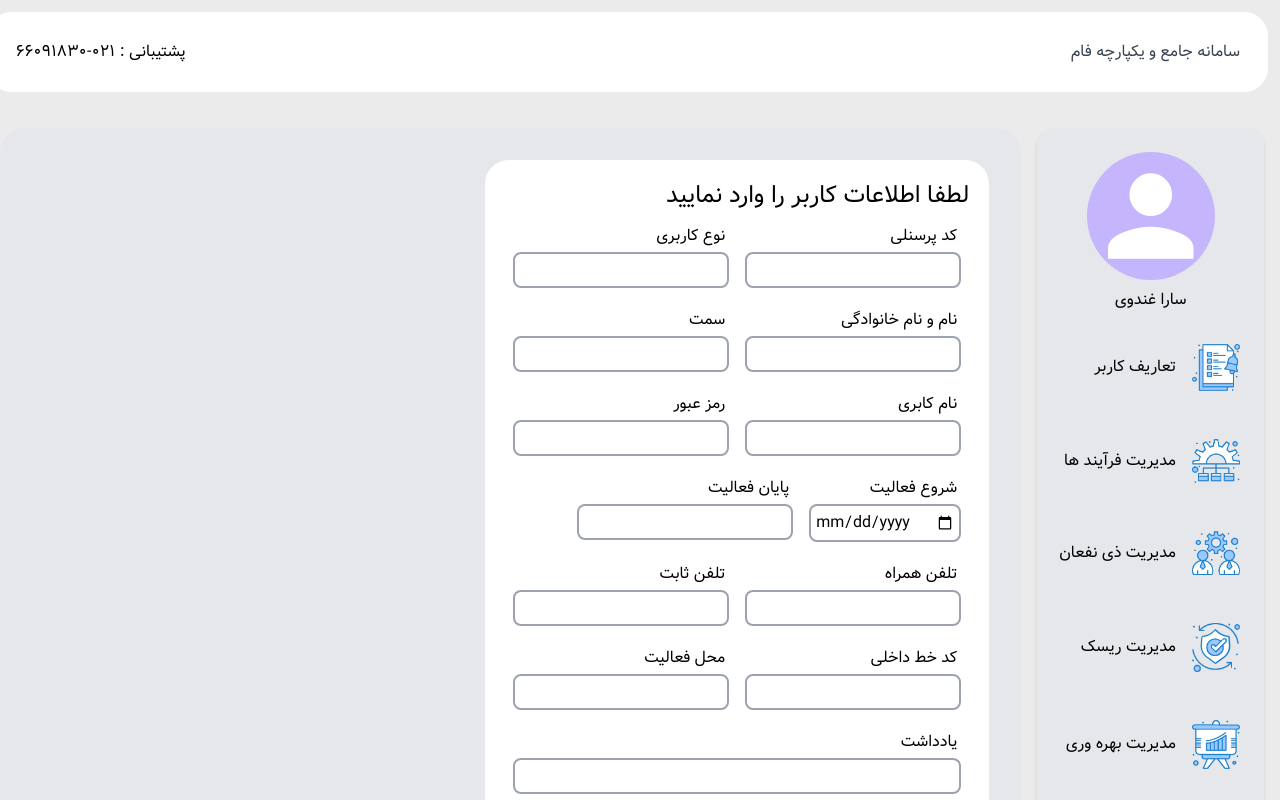
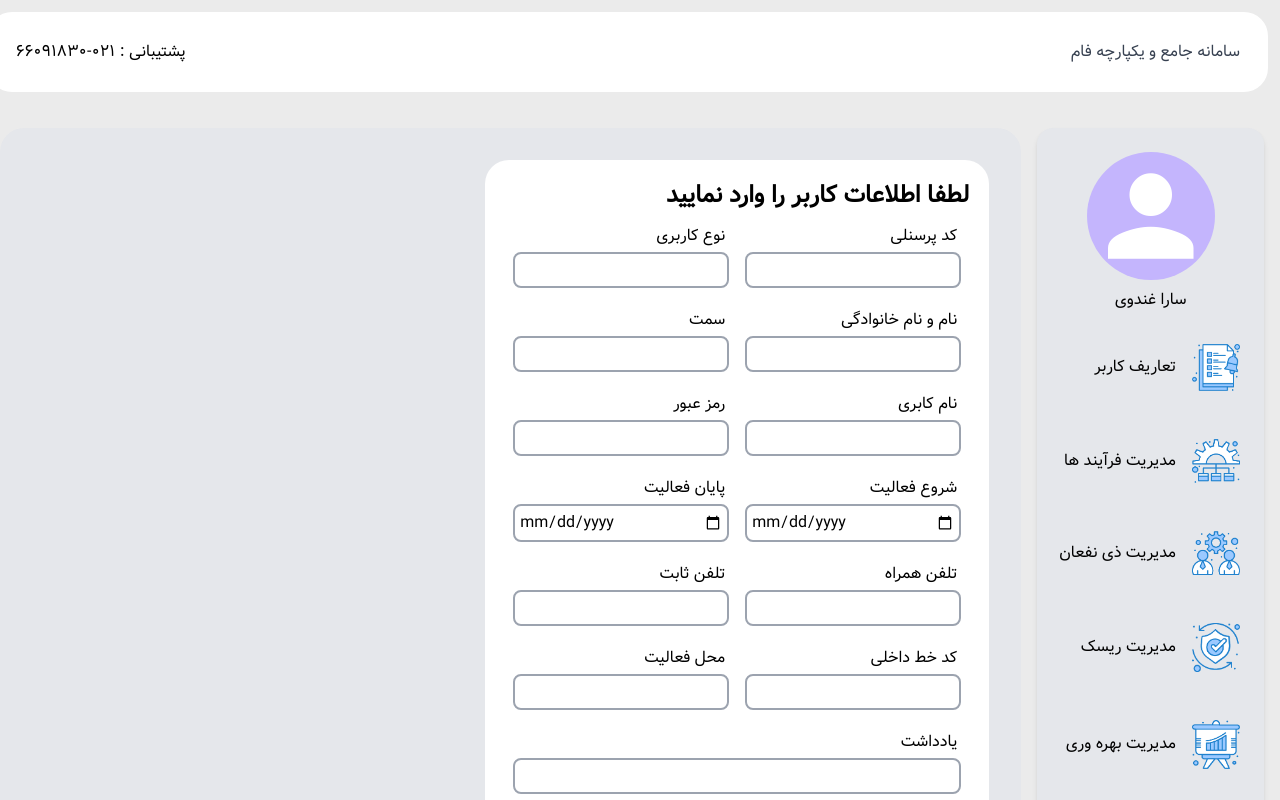
Before and after one commit to saeedtofigh/admin-pannel-vue, a Vue app: page / in a window 1280 px wide. Shown: the top 800 px of the page. Built offline with nearby package versions, Linux system fonts and the light colour scheme.

Commit message:
add inputfileld &  form componnet

```diff
--- a/src/views/Content.vue
+++ b/src/views/Content.vue
@@ -1,13 +1,14 @@
 <template>
   <div class="flex bg-gray-200 p-8 w-full rounded-3xl mt-[8rem]">
-    <div class="flex flex-col md:flex-row w-full ">
-      <div class="bg-white p-5 rounded-3xl">
-        <p class="text-2xl">لطفا اطلاعات کاربر را وارد نمایید</p>
+    <div class="flex flex-col md:flex-row w-full">
+      <form @submit.prevent="handleSubmit" class="bg-white p-5 rounded-3xl">
+        <p class="text-2xl font-bold">لطفا اطلاعات کاربر را وارد نمایید</p>
         <div class="flex flex-col">
           <div class="flex-col md:flex-row flex my-2">
             <div class="flex-col flex mx-2">
               <label class="m-1">کد پرسنلی</label>
               <input
+                v-model="personelycode"
                 type="text"
                 class="border-2 border-gray-400 p-1 rounded-lg"
               />
@@ -15,6 +16,7 @@
             <div class="flex-col flex mx-2">
               <label class="m-1">نوع کاربری</label>
               <input
+                v-model="type"
                 type="text"
                 class="border-2 border-gray-400 p-1 rounded-lg"
               />
@@ -24,6 +26,7 @@
             <div class="flex-col flex mx-2">
               <label class="m-1">نام و نام خانوادگی</label>
               <input
+                v-model="name"
                 type="text"
                 class="border-2 border-gray-400 p-1 rounded-lg"
               />
@@ -31,6 +34,7 @@
             <div class="flex-col flex mx-2">
               <label class="m-1">سمت</label>
               <input
+                v-model="position"
                 type="text"
                 class="border-2 border-gray-400 p-1 rounded-lg"
               />
@@ -40,6 +44,7 @@
             <div class="flex-col flex mx-2">
               <label class="m-1">نام کابری</label>
               <input
+                v-model="usernaame"
                 type="text"
                 class="border-2 border-gray-400 p-1 rounded-lg"
               />
@@ -47,24 +52,27 @@
             <div class="flex-col flex mx-2">
               <label class="m-1">رمز عبور</label>
               <input
+                v-model="password"
                 type="text"
                 class="border-2 border-gray-400 p-1 rounded-lg"
               />
             </div>
           </div>
           <div class="flex-col md:flex-row flex my-2">
-            <div class="flex-col flex mx-2">
+            <div class="flex-col flex mx-2 w-full">
               <label class="m-1">شروع فعالیت</label>
               <input
+                v-model="startdate"
                 type="date"
-                class="border-2 border-gray-400 p-1 rounded-lg"
+                class="border-2 border-gray-400 p-1 rounded-lg w-full"
               />
             </div>
-            <div class="flex-col flex mx-2">
+            <div class="flex-col flex mx-2 w-full">
               <label class="m-1">پایان فعالیت</label>
               <input
-                type="text"
-                class="border-2 border-gray-400 p-1 rounded-lg"
+                v-model="enddate"
+                type="date"
+                class="border-2 border-gray-400 p-1 rounded-lg w-full"
               />
             </div>
           </div>
@@ -72,6 +80,7 @@
             <div class="flex-col flex mx-2">
               <label class="m-1">تلفن همراه</label>
               <input
+                v-model="phonenumber"
                 type="number"
                 class="border-2 border-gray-400 p-1 rounded-lg"
               />
@@ -79,6 +88,7 @@
             <div class="flex-col flex mx-2">
               <label class="m-1">تلفن ثابت</label>
               <input
+                v-model="phone"
                 type="number"
                 class="border-2 border-gray-400 p-1 rounded-lg"
               />
@@ -88,6 +98,7 @@
             <div class="flex-col flex mx-2">
               <label class="m-1">کد خط داخلی</label>
               <input
+                v-model="innercode"
                 type="text"
                 class="border-2 border-gray-400 p-1 rounded-lg"
               />
@@ -95,6 +106,7 @@
             <div class="flex-col flex mx-2">
               <label class="m-1">محل فعالیت</label>
               <input
+                v-model="place"
                 type="text"
                 class="border-2 border-gray-400 p-1 rounded-lg"
               />
@@ -104,14 +116,19 @@
             <div class="flex-col flex mx-2 w-full">
               <label class="m-1">یادداشت</label>
               <input
+                v-model="note"
                 type="text"
                 class="border-2 border-gray-400 p-1 rounded-lg"
               />
             </div>
           </div>
-          <div class="text-center flex flex-col md:flex-row w-full justify-center ">
+          <div
+            class="text-center flex flex-col md:flex-row w-full justify-center"
+          >
             <button
-              class="bg-violet-300 text-green-950 p-1 md:w-1/2 my-2 rounded-lg mx-1 shadow-md"
+              data-ripple-light="true"
+              type="button"
+              class="bg-violet-300 focus:bg-violet-200 active:bg-violet-200 hover:bg-violet-200 text-green-950 p-1 md:w-1/2 my-2 rounded-lg mx-1 shadow-md border border-transparent text-sm transition-all active:shadow-none disabled:pointer-events-none disabled:opacity-50 disabled:shadow-none hover:shadow-lg focus:shadow-none"
             >
               بازگشت
             </button>
@@ -121,26 +138,83 @@
               ذخیره و ماندن
             </button>
           </div>
-          <div class="text-center flex flex-col md:flex-row w-full justify-center ">
+          <div
+            class="text-center flex flex-col md:flex-row w-full justify-center"
+          >
             <button
-              class="bg-red-500 text-green-950  p-1 md:w-1/2 my-2 rounded-lg mx-1 shadow-md"
+              class="bg-red-500 text-green-950 p-1 md:w-1/2 my-2 rounded-lg mx-1 shadow-md"
             >
               پاک کردن
             </button>
             <button
-              class="bg-green-500 text-green-950  p-1 md:w-1/2 my-2 rounded-lg mx-1 shadow-md"
+              @click="handleSubmit"
+              class="bg-green-500 text-green-950 p-1 md:w-1/2 my-2 rounded-lg mx-1 shadow-md"
             >
               تایید کردن
             </button>
           </div>
         </div>
-      </div>
+      </form>
     </div>
   </div>
 </template>
 
 <script>
-export default {};
+export default {
+  data() {
+    return {
+      personelycode: "",
+      type: "",
+      name: "",
+      position: "",
+      usernaame: "",
+      password: "",
+      startdate: "",
+      enddate: "",
+      phonenumber: "",
+      phone: "",
+      innercode: "",
+      place: "",
+      note: "",
+    };
+  },
+  methods: {
+    handleSubmit() {
+      let information = {
+        personelycode: this.personelycode,
+        type: this.type,
+        name: this.name,
+        position: this.position,
+        usernaame: this.usernaame,
+        password: this.password,
+        startdate: this.startdate,
+        enddate: this.enddate,
+        phonenumber: this.phonenumber,
+        phone: this.phone,
+        innercode: this.innercode,
+        place: this.place,
+        note: this.note,
+      };
+      console.log(information);
+      this.clearForm();
+    },
+    clearForm() {
+      this.personelycode = "";
+      this.type = "";
+      this.name = "";
+      this.position = "";
+      this.usernaame = "";
+      this.password = "";
+      this.startdate = "";
+      this.enddate = "";
+      this.phonenumber = "";
+      this.phone = "";
+      this.innercode = "";
+      this.place = "";
+      this.note = "";
+    },
+  },
+};
 </script>
 
 <style>
--- /dev/null
+++ b/src/views/FormComponent.vue
@@ -0,0 +1,125 @@
+<!-- FormComponent.vue -->
+<template>
+    <div class="flex bg-gray-200 p-8 w-full rounded-3xl mt-[8rem]">
+      <div class="flex flex-col md:flex-row w-full">
+        <form @submit.prevent="handleSubmit" class="bg-white p-5 rounded-3xl">
+          <p class="text-2xl font-bold">لطفا اطلاعات کاربر را وارد نمایید</p>
+          <div class="flex flex-col">
+            <div class="flex-col md:flex-row flex my-2">
+              <InputField label="کد پرسنلی" v-model="personelycode" />
+              <InputField label="نوع کاربری" v-model="type" />
+            </div>
+            <div class="flex-col md:flex-row flex my-2">
+              <InputField label="نام و نام خانوادگی" v-model="name" />
+              <InputField label="سمت" v-model="position" />
+            </div>
+            <div class="flex-col md:flex-row flex my-2">
+              <InputField label="نام کابری" v-model="usernaame" />
+              <InputField label="رمز عبور" v-model="password" />
+            </div>
+            <div class="flex-col md:flex-row flex my-2">
+              <InputField label="شروع فعالیت" type="date" v-model="startdate" />
+              <InputField label="پایان فعالیت" type="date" v-model="enddate" />
+            </div>
+            <div class="flex-col md:flex-row flex my-2">
+              <InputField label="تلفن همراه" type="number" v-model="phonenumber" />
+              <InputField label="تلفن ثابت" type="number" v-model="phone" />
+            </div>
+            <div class="flex-col md:flex-row flex my-2">
+              <InputField label="کد خط داخلی" v-model="innercode" />
+              <InputField label="محل فعالیت" v-model="place" />
+            </div>
+            <div class="flex-col md:flex-row flex my-2">
+              <InputField label="یادداشت" v-model="note" />
+            </div>
+            <div class="text-center flex flex-col md:flex-row w-full justify-center">
+              <button
+                data-ripple-light="true"
+                type="button"
+                class="bg-violet-300 focus:bg-violet-200 active:bg-violet-200 hover:bg-violet-200 text-green-950 p-1 md:w-1/2 my-2 rounded-lg mx-1 shadow-md border border-transparent text-sm transition-all active:shadow-none disabled:pointer-events-none disabled:opacity-50 disabled:shadow-none hover:shadow-lg focus:shadow-none"
+              >
+                بازگشت
+              </button>
+              <button class="bg-violet-300 text-green-950 p-1 md:w-1/2 my-2 rounded-lg mx-1 shadow-md">
+                ذخیره و ماندن
+              </button>
+            </div>
+            <div class="text-center flex flex-col md:flex-row w-full justify-center">
+              <button class="bg-red-500 text-green-950 p-1 md:w-1/2 my-2 rounded-lg mx-1 shadow-md">
+                پاک کردن
+              </button>
+              <button
+                @click="handleSubmit"
+                class="bg-green-500 text-green-950 p-1 md:w-1/2 my-2 rounded-lg mx-1 shadow-md"
+              >
+                تایید کردن
+              </button>
+            </div>
+          </div>
+        </form>
+      </div>
+    </div>
+  </template>
+
+  <script>
+  import InputField from './InputField.vue'; // ایمپورت کردن کامپوننت
+
+  export default {
+    components: {
+      InputField,
+    },
+    data() {
+      return {
+        personelycode: "",
+        type: "",
+        name: "",
+        position: "",
+        usernaame: "",
+        password: "",
+        startdate: "",
+        enddate: "",
+        phonenumber: "",
+        phone: "",
+        innercode: "",
+        place: "",
+        note: "",
+      };
+    },
+    methods: {
+      handleSubmit() {
+        let information = {
+          personelycode: this.personelycode,
+          type: this.type,
+          name: this.name,
+          position: this.position,
+          usernaame: this.usernaame,
+          password: this.password,
+          startdate: this.startdate,
+          enddate: this.enddate,
+          phonenumber: this.phonenumber,
+          phone: this.phone,
+          innercode: this.innercode,
+          place: this.place,
+          note: this.note,
+        };
+        console.log(information);
+        this.clearForm();
+      },
+      clearForm() {
+        this.personelycode = "";
+        this.type = "";
+        this.name = "";
+        this.position = "";
+        this.usernaame = "";
+        this.password = "";
+        this.startdate = "";
+        this.enddate = "";
+        this.phonenumber = "";
+        this.phone = "";
+        this.innercode = "";
+        this.place = "";
+        this.note = "";
+      },
+    },
+  };
+  </script>
--- a/src/views/HomeView.vue
+++ b/src/views/HomeView.vue
@@ -1,16 +1,18 @@
 <template>
     <div class="w-full flex flex-col  xl:flex-row ">
         <SideBar />
-        <Content/>
+        <!-- <Content/> -->
+         <FormComponent/>
 
     </div>
 </template>
 
 <script>
-import Content from "./Content.vue";
+// import Content from "./Content.vue";
 import SideBar from "./SideBar.vue";
+import FormComponent from "./FormComponent.vue";
 export default {
-  components: { SideBar, Content },
+  components: { SideBar,FormComponent },
 };
 </script>
 
--- /dev/null
+++ b/src/views/InputField.vue
@@ -0,0 +1,47 @@
+<!-- InputField.vue -->
+<template>
+    <div class="flex-col flex mx-2 w-full">
+      <label class="m-1">{{ label }}</label>
+      <input
+        :type="type"
+        v-model="inputValue"
+        class="border-2 border-gray-400 p-1 rounded-lg w-full"
+        @input="$emit('update:modelValue', inputValue)"
+      />
+    </div>
+  </template>
+
+  <script>
+  export default {
+    props: {
+      label: String,
+      type: {
+        type: String,
+        default: "text",
+      },
+      modelValue: [String, Number],
+    },
+    data() {
+      return {
+        inputValue: this.modelValue,
+      };
+    },
+    watch: {
+      modelValue(val) {
+        this.inputValue = val;
+      },
+    },
+  };
+  </script>
+
+  <style>
+input[type="number"]::-webkit-outer-spin-button,
+input[type="number"]::-webkit-inner-spin-button {
+  -webkit-appearance: none;
+  margin: 0;
+
+}
+*:focus {
+  outline: none;
+}
+</style>
```
